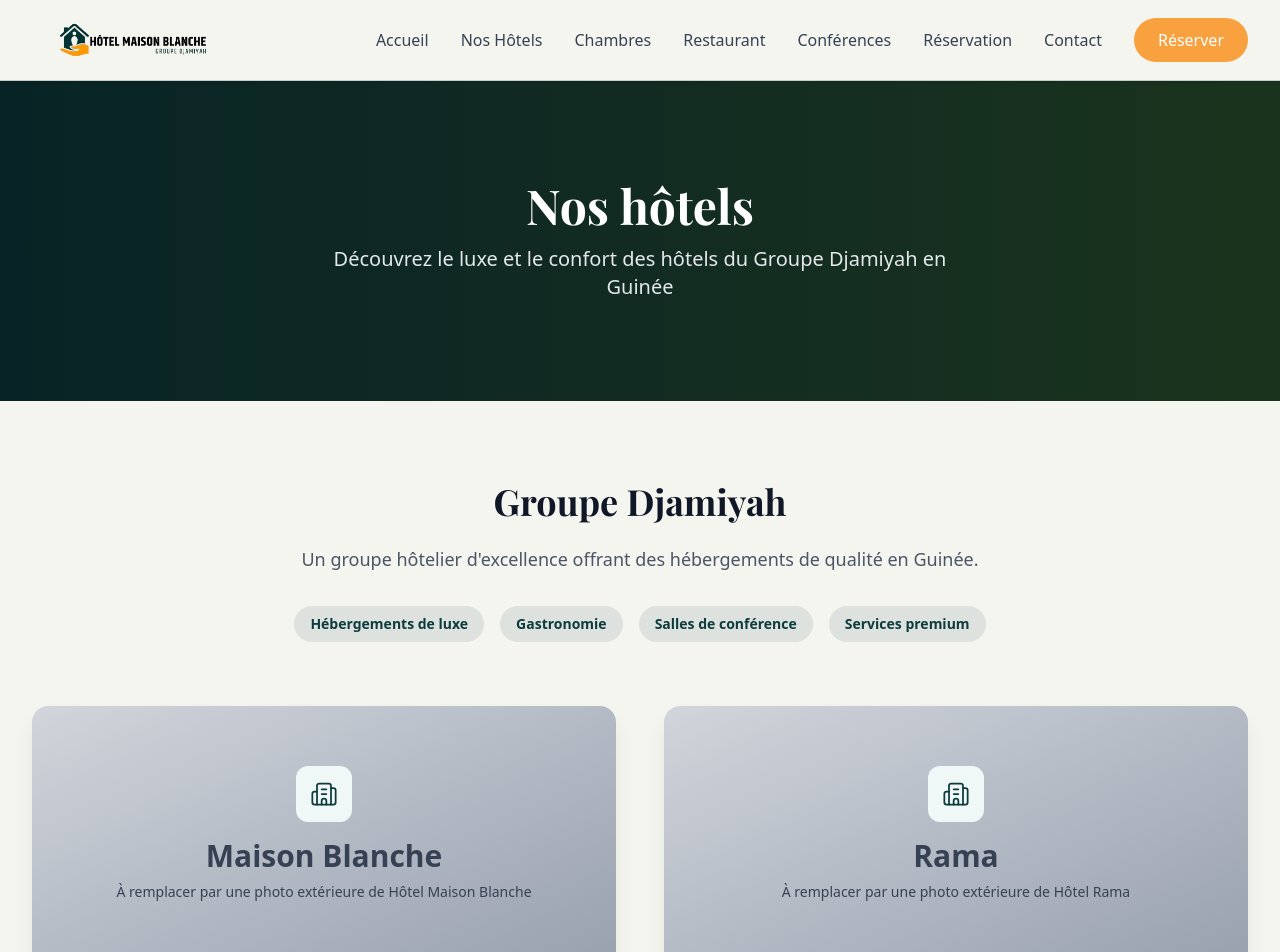
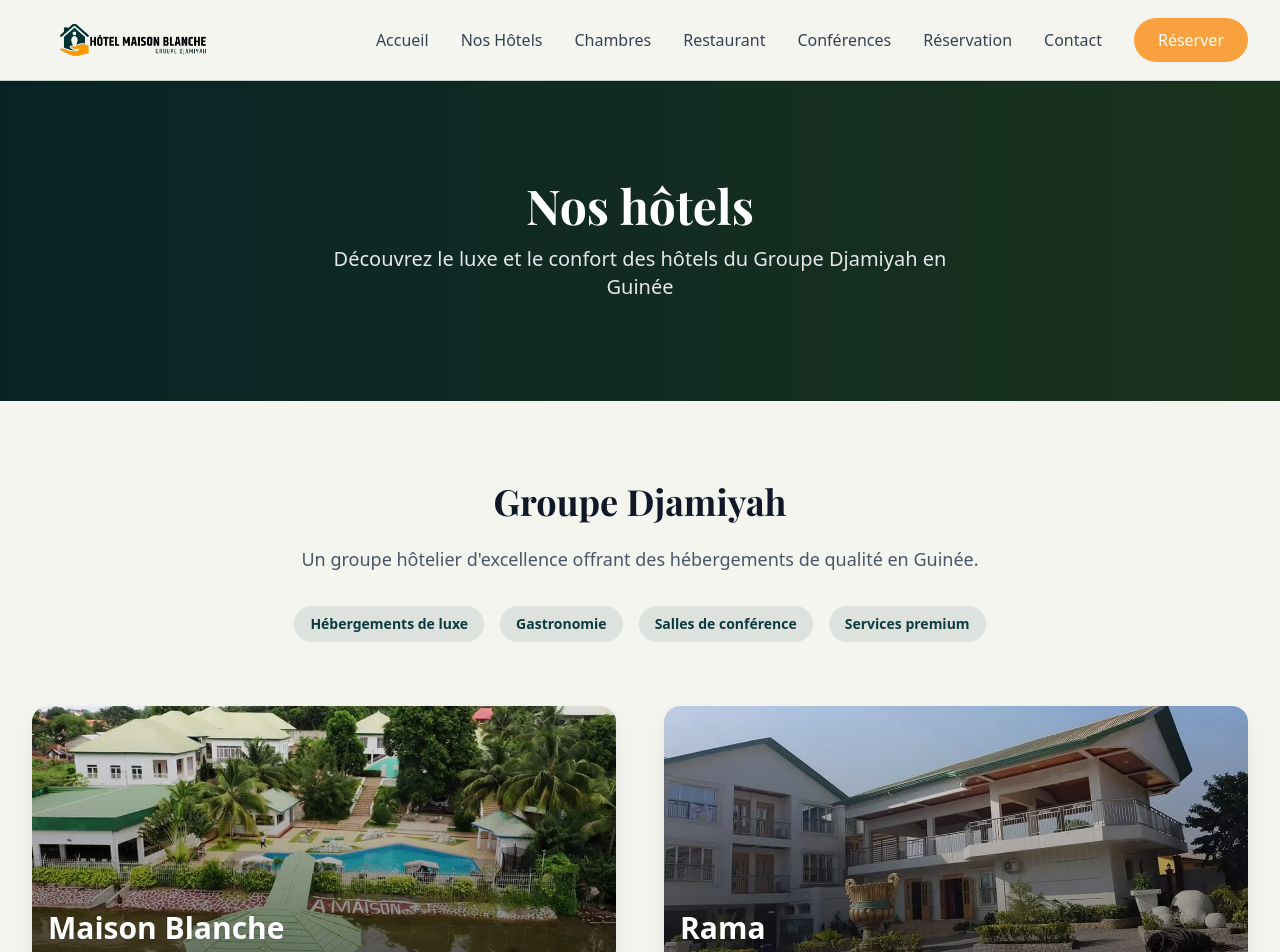
Before and after one commit to kabasidik-ai/djamiyah-group, a Next.js app: page /hotels in a window 1280 px wide. Shown: the top 952 px of the page. Built offline with nearby package versions, Linux system fonts and the light colour scheme; a web font is replaced by a local one.

Commit message:
fix: repair broken image paths and render real hotel photos

```diff
--- a/src/app/hotels/page.tsx
+++ b/src/app/hotels/page.tsx
@@ -48,14 +48,16 @@
           <div className="grid grid-cols-1 lg:grid-cols-2 gap-12">
             {hotels.map((hotel) => (
               <div key={hotel.id} className="bg-white rounded-2xl overflow-hidden shadow-lg hover:shadow-xl transition-all duration-300">
-                {/* Hotel Image Placeholder */}
-                <div className="h-64 bg-gradient-to-br from-gray-300 to-gray-400 flex items-center justify-center">
-                  <div className="text-center text-gray-700 p-8">
-                    <div className="w-14 h-14 rounded-xl bg-[#F0F7F7] flex items-center justify-center mb-4 mx-auto">
-                      <Building2 className="w-7 h-7 text-[#0D3B3E]" strokeWidth={1.5} />
-                    </div>
-                    <h2 className="text-3xl font-bold mb-2">{hotel.shortName}</h2>
-                    <p className="text-sm">À remplacer par une photo extérieure de {hotel.name}</p>
+                {/* Hotel Image */}
+                <div className="relative h-64 overflow-hidden">
+                  <img
+                    src={hotel.images.exterior}
+                    alt={`Vue extérieure - ${hotel.name}`}
+                    className="w-full h-full object-cover transition-transform duration-500 hover:scale-105"
+                  />
+                  <div className="absolute inset-0 bg-gradient-to-t from-black/50 to-transparent" />
+                  <div className="absolute bottom-4 left-4 right-4">
+                    <h2 className="text-2xl md:text-3xl font-bold text-white drop-shadow">{hotel.shortName}</h2>
                   </div>
                 </div>
 
--- a/src/data/hotels.ts
+++ b/src/data/hotels.ts
@@ -99,12 +99,12 @@
     }
   ],
   images: {
-    hero: "/images/hotels/maison-blanche/hero.jpg",
-    exterior: "/images/hotels/maison-blanche/exterior.jpg",
-    lobby: "/images/hotels/maison-blanche/lobby.jpg",
-    room: "/images/hotels/maison-blanche/room.jpg",
-    restaurant: "/images/hotels/maison-blanche/restaurant.jpg",
-    pool: "/images/hotels/maison-blanche/pool.jpg"
+    hero: "/images/hotel-maison-blanche-aerien.webp",
+    exterior: "/images/hotel-maison-blanche-aerien.webp",
+    lobby: "/images/corporate/logo-maison-blanche.png",
+    room: "/images/maison-blanche/suite-premium.jpg",
+    restaurant: "/images/restaurant-service.webp",
+    pool: "/images/corporate/hero-fallback.jpg"
   },
   bookingLink: "/reservation?hotel=maison-blanche",
   googleMapsLink: "https://maps.google.com/?q=Coyah+Guinea"
@@ -162,11 +162,11 @@
     }
   ],
   images: {
-    hero: "/images/hotels/rama/hero.jpg",
-    exterior: "/images/hotels/rama/exterior.jpg",
-    lobby: "/images/hotels/rama/lobby.jpg",
-    room: "/images/hotels/rama/room.jpg",
-    restaurant: "/images/hotels/rama/restaurant.jpg"
+    hero: "/images/hotel-rama-kissidougou.webp",
+    exterior: "/images/hotel-rama-kissidougou.webp",
+    lobby: "/images/corporate/logo-groupe-djamiyah.png",
+    room: "/images/maison-blanche/chambre-premium.jpg",
+    restaurant: "/images/restaurant-service.webp"
   },
   bookingLink: "/reservation?hotel=rama",
   googleMapsLink: "https://maps.google.com/?q=Kissidougou+Guinea"
--- a/src/data/logos.ts
+++ b/src/data/logos.ts
@@ -5,8 +5,8 @@
   // Logos temporaires (à remplacer par les logos finaux)
   placeholders: {
     groupeDjamiyah: "/images/corporate/logo-groupe-djamiyah.png",
-    maisonBlanche: "/images/corporate/logo-maison-blanche.png 2(600x150).png",
-    maisonBlancheSvg: "/images/corporate/logo-maison-blanche.SGV (600x150).svg",
+    maisonBlanche: "/images/corporate/logo-maison-blanche.png",
+    maisonBlancheSvg: "/images/corporate/logo-maison-blanche.svg",
     favicon: "/images/corporate/favicon-djamiyah.png",
   },
 
@@ -77,7 +77,7 @@
 export const logoUrls = {
   // Utilisation des fichiers réels depuis le dossier corporate
   groupeDjamiyah: "/images/corporate/logo-groupe-djamiyah.png",
-  maisonBlanche: "/images/corporate/logo-maison-blanche.png 2(600x150).png",
+  maisonBlanche: "/images/corporate/logo-maison-blanche.png",
   favicon: "/images/corporate/favicon-djamiyah.png",
 };
 
```
